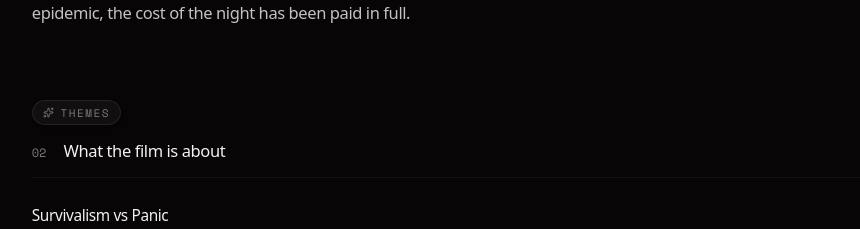
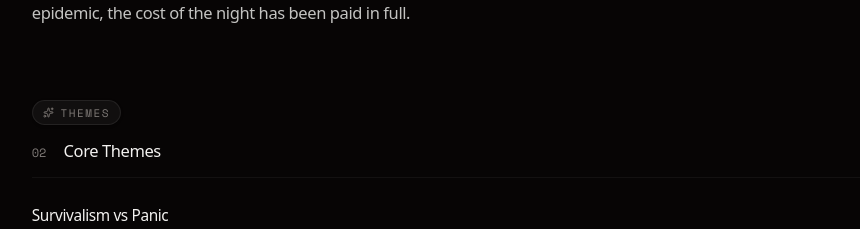
Before and after one commit to madebysan/greenlight, a Next.js app: page /demo in a window 1280 px wide. Shown: the part 1060-1289 px from the top of the page, without its empty margins (1-861 px from the left). Built offline with nearby package versions, Linux system fonts and the light colour scheme.

Commit message:
checkpoint: update overview-viewer.tsx

```diff
--- a/components/viewers/overview-viewer.tsx
+++ b/components/viewers/overview-viewer.tsx
@@ -223,7 +223,7 @@ export function OverviewViewer({
       {parsed.themes.length > 0 && (
         <section>
           <SectionHead index={2} label="Themes" labelIcon={<Sparkles size={10} />}>
-            What the film is about
+            Core Themes
           </SectionHead>
           <div className="space-y-6 max-w-[65ch]">
             {parsed.themes.map((t) => (
```
